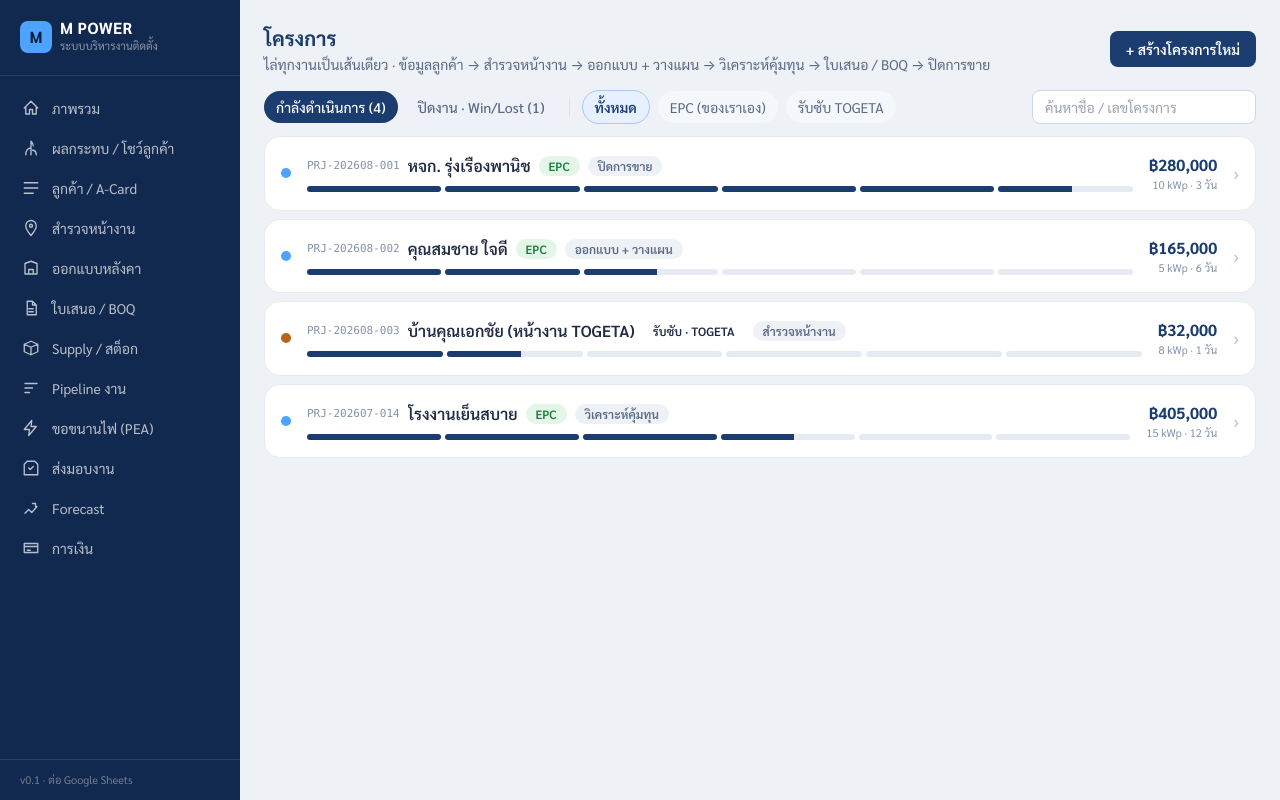
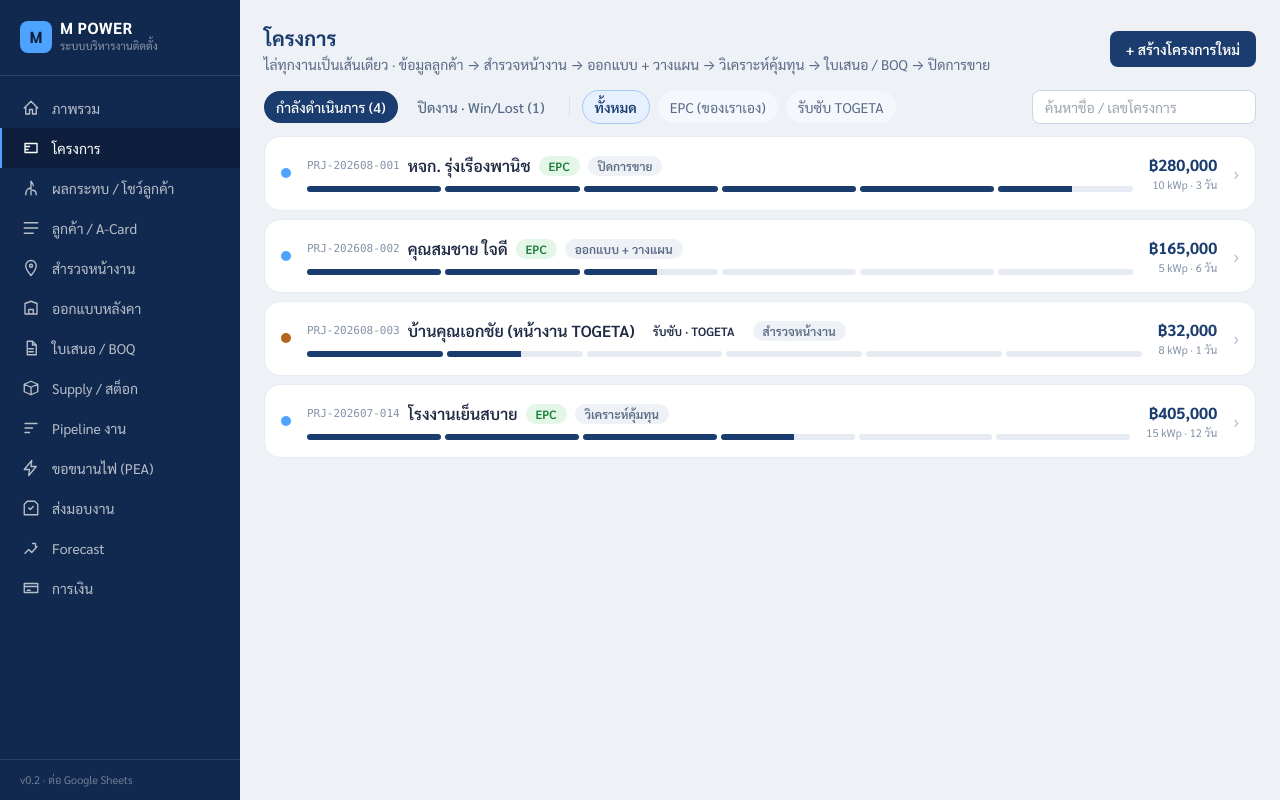
Before and after one commit to MORIZO168/mpower-app, a Next.js app in the folder mpower-app-source-v3/: page /projects in a window 1280 px wide. Built offline with nearby package versions, Linux system fonts and the light colour scheme.

Commit message:
Update Sidebar.js

```diff
--- a/mpower-app-source-v3/components/Sidebar.js
+++ b/mpower-app-source-v3/components/Sidebar.js
@@ -4,6 +4,7 @@ import { usePathname } from "next/navigation";
 
 const NAV = [
   { href: "/", label: "ภาพรวม", icon: "M3 12l9-9 9 9M5 10v10h5v-6h4v6h5V10" },
+  { href: "/projects", label: "โครงการ", icon: "M4 6h16M4 6v12h16V6M4 10h6M4 14h4" },
   { href: "/impact", label: "ผลกระทบ / โชว์ลูกค้า", icon: "M12 3v18M5 21c0-6 3-9 7-9M19 21c0-4-2-6-5-6M12 3c2 2 3 4 3 6" },
   { href: "/leads", label: "ลูกค้า / A-Card", icon: "M3 5h18M3 12h18M3 19h12" },
   { href: "/survey", label: "สำรวจหน้างาน", icon: "M12 2C8 2 5 5 5 9c0 5 7 13 7 13s7-8 7-13c0-4-3-7-7-7zM12 11a2 2 0 100-4 2 2 0 000 4z" },
@@ -41,7 +42,7 @@ export default function Sidebar() {
         })}
       </nav>
       <div className="px-5 py-3 border-t border-white/10 text-[11px] text-white/40">
-        v0.1 · ต่อ Google Sheets
+        v0.2 · ต่อ Google Sheets
       </div>
     </aside>
   );
```
